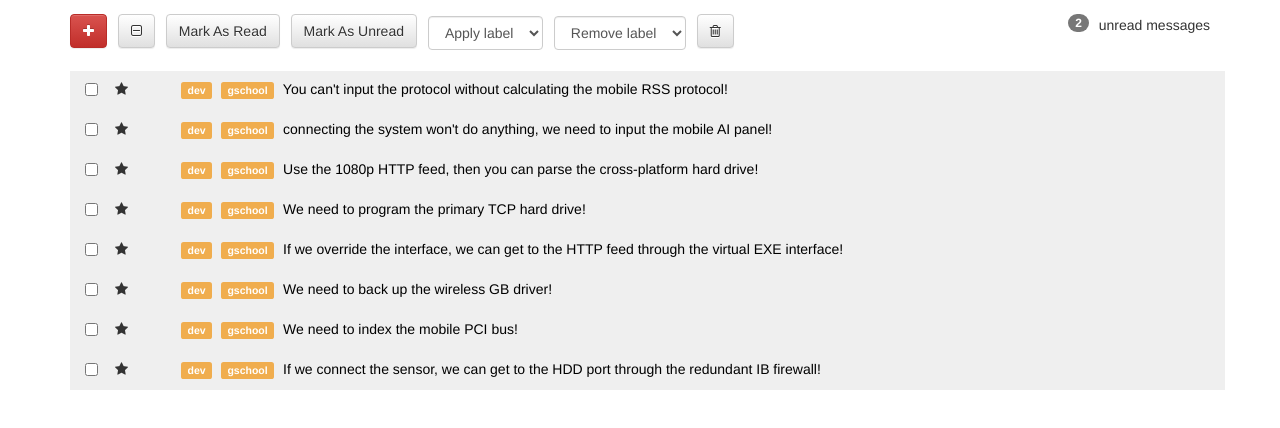
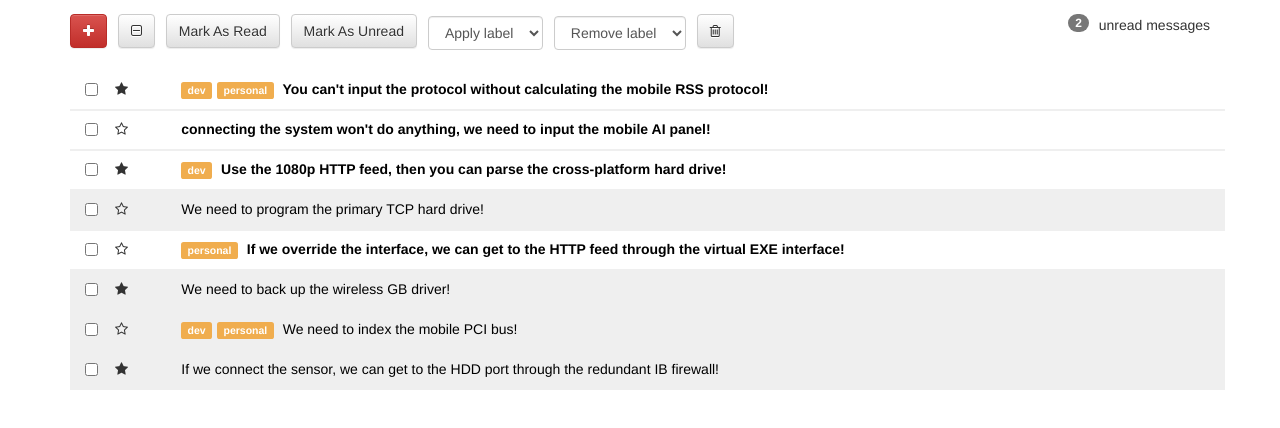
Before and after one commit to ty-richard/angular_inbox, a plain HTML site: page index.html in a window 1280 px wide. Drawn offline with nearby package versions, Linux system fonts and the light colour scheme.

Commit message:
starring feature works

```diff
--- a/app/messages/messages_controller.js
+++ b/app/messages/messages_controller.js
@@ -9,6 +9,11 @@
                 const data = angular.fromJson(json);
                 vm.message = data;
             }
+
+            vm.toggleStar = function(messages) {
+                messages.starred = !messages.starred
+                console.log(messages)
+            }
         }
     }
     ());
--- a/app/messages/messages_template.html
+++ b/app/messages/messages_template.html
@@ -1,17 +1,17 @@
-<div ng-repeat="messages in $ctrl.message" class="row message read">
+<div ng-repeat="messages in $ctrl.message" ng-class="{read : messages.read, unread : !messages.read, selected : selected}" class="row message">
     <div class="col-xs-1">
         <div class="row">
             <div class="col-xs-2">
-                <input type="checkbox" />
+                <input type="checkbox" ng-model="selected" />
             </div>
             <div class="col-xs-2">
-                <i class="star fa fa-star"></i>
+                <i ng-click="$ctrl.toggleStar(messages)" ng-class="{'fa fa-star': messages.starred, 'fa fa-star-o': !messages.starred}">
+                </i>
             </div>
         </div>
     </div>
     <div class="col-xs-11">
-        <span class="label label-warning">dev</span>
-        <span class="label label-warning">gschool</span>
+        <span class="label label-warning" ng-repeat="labels in messages.labels">{{labels}}</span>
         <a href="#">{{messages.subject}}</a>
     </div>
 </div>
```
